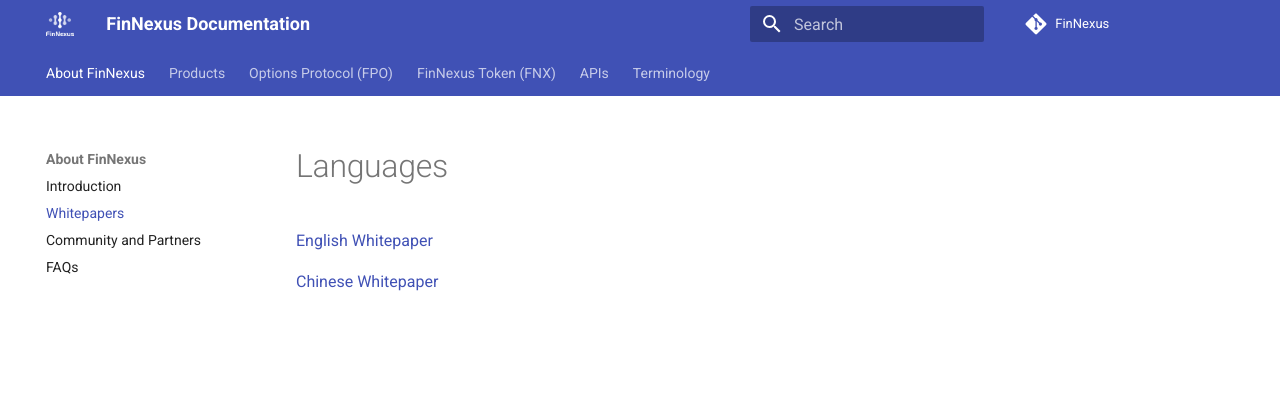
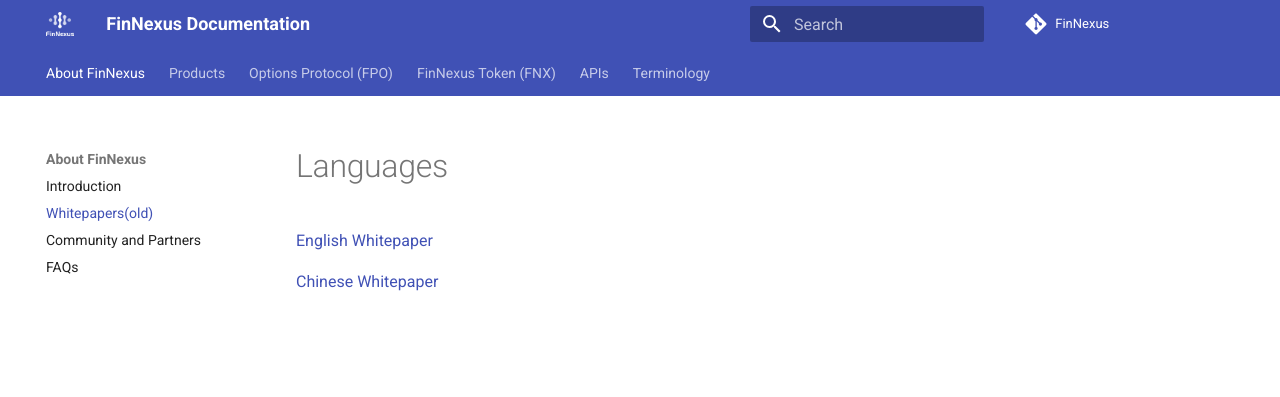
Before and after one commit to Phoenix-Finance/Phoenix-Documentation, an MkDocs documentation site: the page built from content/whitepapers/index.md, in a window 1280 px wide. Shown: the top 397 px of the page. Built offline with MkDocs 1.6.1 and Material for MkDocs 9.7.7, drawn with Linux system fonts in a browser that asks for light colours.

Commit message:
Update mkdocs.yml

```diff
--- a/mkdocs.yml
+++ b/mkdocs.yml
@@ -21,7 +21,7 @@ nav:
 
   - About FinNexus:
     - Introduction: index.md
-    - Whitepapers: whitepapers/index.md
+    - Whitepapers(old): whitepapers/index.md
     - Community and Partners: community/index.md
     - FAQs: faqs/index.md
 
```
